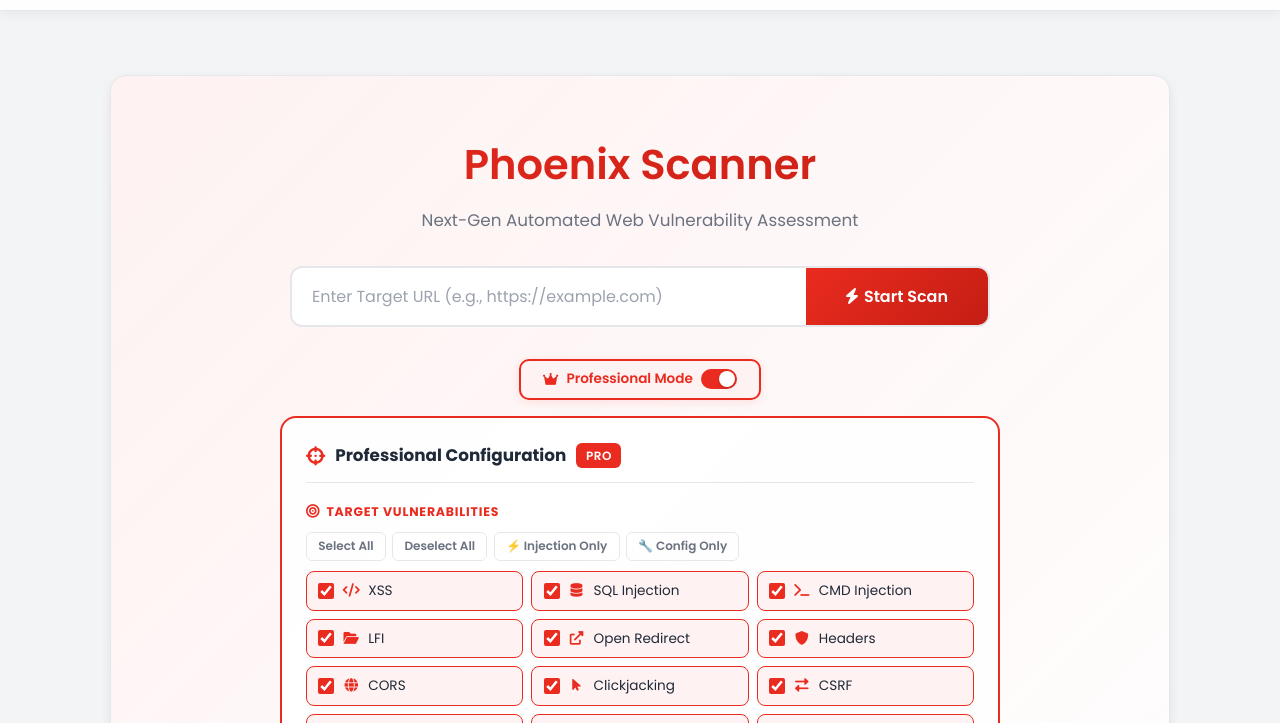
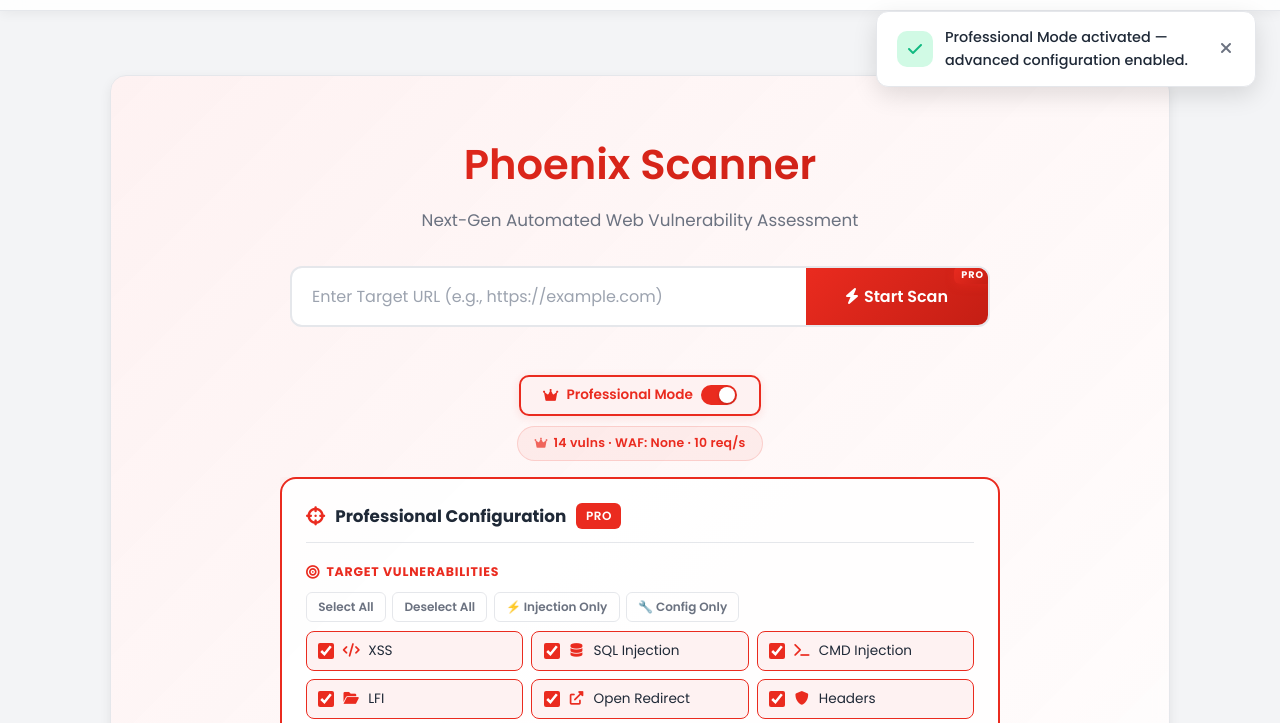
Before and after one commit to mohammed-salem-CS/phoenix-scanner, a website: page frontend/index.html in a window 1280 px wide. Both pictures are taken after a click on the button "Professional Mode". Shown: the part 69-792 px from the top of the page. Drawn offline with nearby package versions, Linux system fonts and the light colour scheme.

Commit message:
enhancment toggle pro mode

```diff
--- a/frontend/index.html
+++ b/frontend/index.html
@@ -70,8 +70,10 @@
 
                 <div class="scan-bar">
                     <input type="url" id="scanUrl" placeholder="Enter Target URL (e.g., https://example.com)">
-                    <button id="startScanBtn" onclick="startScan()"><i class="fas fa-bolt" style="margin-right:6px;"></i>Start
-                        Scan</button>
+                    <button id="startScanBtn" onclick="startScan()">
+                        <i class="fas fa-bolt" style="margin-right:6px;"></i>Start Scan
+                        <span class="pro-badge" id="proBadge">PRO</span>
+                    </button>
                     <button id="cancelScanBtn" onclick="cancelScan()" style="display:none; background: var(--danger-red); border-color: var(--danger-red);"><i class="fas fa-times" style="margin-right:6px;"></i>Cancel</button>
                 </div>
 
@@ -81,7 +83,7 @@
                     <button class="scan-mode-btn active" id="modeScript" onclick="setScanMode('script')">
                         <i class="fas fa-terminal"></i>
                         <span>Script Engine</span>
-                        <small>Deep crawling & payload testing</small>
+                        <small>Deep crawling &amp; payload testing</small>
                     </button>
                     <button class="scan-mode-btn" id="modeAI" onclick="setScanMode('ai')">
                         <i class="fas fa-robot"></i>
@@ -102,6 +104,14 @@
                         <span>Professional Mode</span>
                         <div class="pro-switch"></div>
                     </button>
+                </div>
+
+                <!-- Pro Mode Compact Summary -->
+                <div class="pro-mode-summary" id="proModeSummary">
+                    <div class="pro-mode-summary-inner" id="proModeSummaryInner">
+                        <i class="fas fa-crown"></i>
+                        <span id="proSummaryText">14 vulns · WAF: None · 10 req/s</span>
+                    </div>
                 </div>
 
                 <!-- Professional Mode Settings Panel -->
--- a/frontend/script.js
+++ b/frontend/script.js
@@ -197,33 +197,77 @@ function toggleProMode() {
     proModeSettings.enabled = !proModeSettings.enabled;
     applyProModeUI(proModeSettings.enabled);
     saveProModeState();
+
+    // Toast confirmation
+    if (proModeSettings.enabled) {
+        showToast('Professional Mode activated — advanced configuration enabled.', 'success', 3500);
+    } else {
+        showToast('Switched to Standard Mode.', 'info', 3000);
+    }
 }
 
 function applyProModeUI(enabled) {
     const toggleBtn = document.getElementById('proModeToggleBtn');
     const panel = document.getElementById('proModePanel');
     const scanModeSelector = document.getElementById('scanModeSelector');
+    const proBadge = document.getElementById('proBadge');
+    const proSummary = document.getElementById('proModeSummary');
 
     if (enabled) {
         document.body.classList.add('pro-mode');
         toggleBtn?.classList.add('active');
-        panel?.classList.add('open');
-
-        // Hide inspection mode options (scan mode selector & auto-login settings)
-        if (scanModeSelector) scanModeSelector.style.display = 'none';
+
+        // Animated crossfade: slide scan modes out, then open pro panel
+        if (scanModeSelector) scanModeSelector.classList.add('pro-hidden');
+
+        // Open pro panel after scan modes start fading (staggered)
+        setTimeout(() => panel?.classList.add('open'), 150);
+
+        // Show PRO badge on scan button with pop-in
+        setTimeout(() => proBadge?.classList.add('visible'), 200);
+
+        // Show & update compact summary
+        updateProModeSummary();
+        setTimeout(() => proSummary?.classList.add('visible'), 250);
 
         // Sync checkbox UI with state
         syncVulnCheckboxes();
         syncWafLevelUI();
         syncRateSlider();
     } else {
-        document.body.classList.remove('pro-mode');
+        // Close pro panel first
+        panel?.classList.remove('open');
+        proSummary?.classList.remove('visible');
+        proBadge?.classList.remove('visible');
+
+        // Fade scan modes back in after panel starts closing
+        setTimeout(() => {
+            if (scanModeSelector) scanModeSelector.classList.remove('pro-hidden');
+        }, 150);
+
+        // Remove pro-mode theme after transitions settle
+        setTimeout(() => {
+            document.body.classList.remove('pro-mode');
+        }, 300);
+
         toggleBtn?.classList.remove('active');
-        panel?.classList.remove('open');
-
-        // Restore inspection mode options
-        if (scanModeSelector) scanModeSelector.style.display = '';
-    }
+    }
+}
+
+/**
+ * Build and update the compact settings summary text.
+ * Called whenever pro mode settings change.
+ */
+function updateProModeSummary() {
+    const textEl = document.getElementById('proSummaryText');
+    if (!textEl) return;
+
+    const vulnCount = proModeSettings.vulnerabilities.length;
+    const wafLabels = { none: 'None', basic: 'Basic', advanced: 'Advanced' };
+    const wafLabel = wafLabels[proModeSettings.wafLevel] || 'None';
+    const rate = proModeSettings.requestsPerSecond;
+
+    textEl.textContent = `${vulnCount} vuln${vulnCount !== 1 ? 's' : ''} · WAF: ${wafLabel} · ${rate} req/s`;
 }
 
 // ── Vulnerability Targeting ──
@@ -259,6 +303,7 @@ document.addEventListener('DOMContentLoaded', () => {
             item.classList.remove('checked');
         }
         saveProModeState();
+        updateProModeSummary();
     });
 });
 
@@ -266,12 +311,14 @@ function proSelectAll() {
     proModeSettings.vulnerabilities = [...ALL_VULN_TYPES];
     syncVulnCheckboxes();
     saveProModeState();
+    updateProModeSummary();
 }
 
 function proDeselectAll() {
     proModeSettings.vulnerabilities = [];
     syncVulnCheckboxes();
     saveProModeState();
+    updateProModeSummary();
 }
 
 function proSelectPreset(preset) {
@@ -282,6 +329,7 @@ function proSelectPreset(preset) {
     }
     syncVulnCheckboxes();
     saveProModeState();
+    updateProModeSummary();
 }
 
 // ── WAF Evasion Level ──
@@ -290,6 +338,7 @@ function setWafLevel(level) {
     proModeSettings.wafLevel = level;
     syncWafLevelUI();
     saveProModeState();
+    updateProModeSummary();
 }
 
 function syncWafLevelUI() {
@@ -309,6 +358,7 @@ function updateRateDisplay(value) {
     }
     proModeSettings.requestsPerSecond = parseInt(value, 10);
     saveProModeState();
+    updateProModeSummary();
 }
 
 function syncRateSlider() {
--- a/frontend/style.css
+++ b/frontend/style.css
@@ -45,8 +45,10 @@
 /* Dark Mode Overrides - BLAZE DARK MODE (Phoenix Inspired) */
 body.dark-mode {
     /* 1. The Base: True Black for Maximum Contrast */
-    --bg-body: #000000;            /* Absolute black as requested */
-    --white: #000000;              /* Surfaces blend into black */
+    --bg-body: #000000;
+    /* Absolute black as requested */
+    --white: #000000;
+    /* Surfaces blend into black */
     --card-bg: #000000;
     --stat-card-bg: #0A0A0A;
     --navbar-bg: #000000;
@@ -54,19 +56,23 @@ body.dark-mode {
     --scrollbar-thumb: #1C1917;
 
     /* 2. Typography: Warm High-Contrast Palette */
-    --dark-text: #FAF7F5;          /* High-contrast soft cream */
-    --light-text: #A8A29E;         /* Warm grey for secondary info */
+    --dark-text: #FAF7F5;
+    /* High-contrast soft cream */
+    --light-text: #A8A29E;
+    /* Warm grey for secondary info */
     --disabled-text: #57534E;
 
     /* 3. Accent Color: Safety Orange Blaze */
-    --primary-orange: #F97316;           /* Vivid Safety Orange */
+    --primary-orange: #F97316;
+    /* Vivid Safety Orange */
     --primary-orange-dark: #EA580C;
     --primary-orange-light: #FB923C;
     --light-orange-bg: rgba(249, 115, 22, 0.12);
     --accent-yellow: #FBBF24;
 
     /* 4. Alert System: Vibrant Contrast */
-    --danger-red: #EF4444;         /* Vibrant Intense Red */
+    --danger-red: #EF4444;
+    /* Vibrant Intense Red */
     --critical-darkred: #991B1B;
     --warning-amber: #F59E0B;
     --info-blue: #38BDF8;
@@ -74,11 +80,13 @@ body.dark-mode {
 
     /* 5. Interactive States: Intensified Glows */
     --border-color: transparent;
-    --border-glow: 0 0 25px rgba(234, 88, 12, 0.25); /* Larger, more vibrant glow */
+    --border-glow: 0 0 25px rgba(234, 88, 12, 0.25);
+    /* Larger, more vibrant glow */
     --shadow-sm: 0 1px 3px rgba(0, 0, 0, 0.8);
     --shadow-md: 0 4px 12px rgba(0, 0, 0, 0.9);
     --shadow-lg: 0 12px 24px rgba(0, 0, 0, 1);
-    --shadow-orange: 0 0 35px rgba(249, 115, 22, 0.5); /* Powerful focal glow for the blaze */
+    --shadow-orange: 0 0 35px rgba(249, 115, 22, 0.5);
+    /* Powerful focal glow for the blaze */
 }
 
 /* Enhanced Luminous Depth for elements in Dark Mode (No hard borders) */
@@ -92,12 +100,14 @@ body.dark-mode .sidebar-menu {
 
 body.dark-mode .styled-table td,
 body.dark-mode .styled-table th {
-    border-bottom: 1px solid rgba(249, 115, 22, 0.05); /* Minimal separator, barely visible */
+    border-bottom: 1px solid rgba(249, 115, 22, 0.05);
+    /* Minimal separator, barely visible */
 }
 
 body.dark-mode .styled-table tbody tr:hover {
     background-color: rgba(249, 115, 22, 0.05);
-    box-shadow: inset 0 0 10px rgba(249, 115, 22, 0.05); /* Soft inner glow on hover */
+    box-shadow: inset 0 0 10px rgba(249, 115, 22, 0.05);
+    /* Soft inner glow on hover */
 }
 
 body.dark-mode .sidebar-menu div {
@@ -137,7 +147,8 @@ html {
 
 body {
     font-family: 'Poppins', 'Inter', sans-serif;
-    background-color: var(--bg-body); /* Dynamic: Switches with theme */
+    background-color: var(--bg-body);
+    /* Dynamic: Switches with theme */
     background-attachment: fixed;
     color: var(--dark-text);
     line-height: 1.6;
@@ -173,11 +184,9 @@ body.dark-mode::after {
     left: 0;
     width: 100%;
     height: 100%;
-    background: linear-gradient(
-        transparent 0%,
-        rgba(234, 88, 12, 0.05) 50%,
-        transparent 100%
-    );
+    background: linear-gradient(transparent 0%,
+            rgba(234, 88, 12, 0.05) 50%,
+            transparent 100%);
     background-size: 100% 4px;
     animation: scanline 10s linear infinite;
     pointer-events: none;
@@ -186,8 +195,13 @@ body.dark-mode::after {
 }
 
 @keyframes scanline {
-    0% { transform: translateY(-100%); }
-    100% { transform: translateY(100%); }
+    0% {
+        transform: translateY(-100%);
+    }
+
+    100% {
+        transform: translateY(100%);
+    }
 }
 
 .container {
@@ -1500,6 +1514,23 @@ body.dark-mode .tool-btn:hover {
     max-width: 720px;
     position: relative;
     z-index: 1;
+    /* Animated crossfade transition */
+    opacity: 1;
+    max-height: 200px;
+    transform: translateY(0);
+    overflow: hidden;
+    transition: opacity 0.35s ease,
+        max-height 0.4s cubic-bezier(0.4, 0, 0.2, 1),
+        transform 0.35s ease,
+        margin 0.35s ease;
+}
+
+.scan-mode-selector.pro-hidden {
+    opacity: 0;
+    max-height: 0;
+    transform: translateY(-10px);
+    margin-top: 0;
+    pointer-events: none;
 }
 
 .scan-mode-btn {
@@ -1961,7 +1992,7 @@ body.dark-mode .compare-stat-persistent {
     align-items: center;
     gap: 1rem;
     padding: 0.8rem 1.2rem;
-    background: linear-gradient(135deg, var(--light-orange-bg), rgba(255,247,237,0.5));
+    background: linear-gradient(135deg, var(--light-orange-bg), rgba(255, 247, 237, 0.5));
     border: 1px solid var(--primary-orange-light);
     border-radius: 12px;
     margin-bottom: 1rem;
@@ -2093,8 +2124,15 @@ body.dark-mode .vuln-modal {
 }
 
 @keyframes severityPulse {
-    0%, 100% { background-position: 0% 50%; }
-    50% { background-position: 100% 50%; }
+
+    0%,
+    100% {
+        background-position: 0% 50%;
+    }
+
+    50% {
+        background-position: 100% 50%;
+    }
 }
 
 /* Header */
@@ -2264,10 +2302,21 @@ body.dark-mode .vuln-modal-impact-item {
     font-weight: 700;
 }
 
-.vuln-modal-impact-value.impact-critical { color: #991B1B; }
-.vuln-modal-impact-value.impact-high { color: #EF4444; }
-.vuln-modal-impact-value.impact-medium { color: #D97706; }
-.vuln-modal-impact-value.impact-low { color: #3B82F6; }
+.vuln-modal-impact-value.impact-critical {
+    color: #991B1B;
+}
+
+.vuln-modal-impact-value.impact-high {
+    color: #EF4444;
+}
+
+.vuln-modal-impact-value.impact-medium {
+    color: #D97706;
+}
+
+.vuln-modal-impact-value.impact-low {
+    color: #3B82F6;
+}
 
 /* Remediation steps */
 .vuln-modal-remediation {
@@ -2473,11 +2522,9 @@ body.pro-mode.dark-mode::before {
 }
 
 body.pro-mode.dark-mode::after {
-    background: linear-gradient(
-        transparent 0%,
-        rgba(234, 43, 31, 0.05) 50%,
-        transparent 100%
-    );
+    background: linear-gradient(transparent 0%,
+            rgba(234, 43, 31, 0.05) 50%,
+            transparent 100%);
 }
 
 body.pro-mode.dark-mode .card,
@@ -2516,9 +2563,17 @@ body.pro-mode .scan-mode-btn.active#modeScript {
     box-shadow: 0 4px 14px rgba(234, 43, 31, 0.15);
 }
 
-body.pro-mode .scan-mode-btn.active#modeScript i { color: #EA2B1F; }
-body.pro-mode .scan-mode-btn.active#modeScript span { color: #C41E14; }
-body.pro-mode .scan-mode-btn.active#modeScript::after { color: #EA2B1F; }
+body.pro-mode .scan-mode-btn.active#modeScript i {
+    color: #EA2B1F;
+}
+
+body.pro-mode .scan-mode-btn.active#modeScript span {
+    color: #C41E14;
+}
+
+body.pro-mode .scan-mode-btn.active#modeScript::after {
+    color: #EA2B1F;
+}
 
 /* Progress bar in Pro Mode */
 body.pro-mode .progress-fill {
@@ -2635,7 +2690,7 @@ body.dark-mode .pro-mode-toggle-btn.active {
     border-radius: 50%;
     background: white;
     transition: transform var(--transition-normal);
-    box-shadow: 0 1px 3px rgba(0,0,0,0.2);
+    box-shadow: 0 1px 3px rgba(0, 0, 0, 0.2);
 }
 
 .pro-mode-toggle-btn.active .pro-switch {
@@ -2654,8 +2709,8 @@ body.dark-mode .pro-mode-toggle-btn.active {
     overflow: hidden;
     opacity: 0;
     transition: max-height 0.45s cubic-bezier(0.4, 0, 0.2, 1),
-                opacity 0.3s ease,
-                margin 0.3s ease;
+        opacity 0.3s ease,
+        margin 0.3s ease;
     position: relative;
     z-index: 1;
 }
@@ -2891,6 +2946,7 @@ body.dark-mode .waf-level-card {
     border-color: #10B981;
     background: #ECFDF5;
 }
+
 body.dark-mode .waf-level-card.active[data-level="none"] {
     background: rgba(16, 185, 129, 0.1);
     border-color: #10B981;
@@ -2900,6 +2956,7 @@ body.dark-mode .waf-level-card.active[data-level="none"] {
     border-color: #F59E0B;
     background: #FFFBEB;
 }
+
 body.dark-mode .waf-level-card.active[data-level="basic"] {
     background: rgba(245, 158, 11, 0.1);
     border-color: #F59E0B;
@@ -2910,6 +2967,7 @@ body.dark-mode .waf-level-card.active[data-level="basic"] {
     background: #FEF2F2;
     box-shadow: 0 4px 14px rgba(234, 43, 31, 0.15);
 }
+
 body.dark-mode .waf-level-card.active[data-level="advanced"] {
     background: rgba(234, 43, 31, 0.1);
     border-color: #EA2B1F;
@@ -2945,7 +3003,7 @@ body.dark-mode .waf-level-card.active[data-level="advanced"] {
     border-radius: 50%;
     background: white;
     border: 3px solid #EA2B1F;
-    box-shadow: 0 2px 6px rgba(0,0,0,0.15);
+    box-shadow: 0 2px 6px rgba(0, 0, 0, 0.15);
     cursor: pointer;
     transition: transform var(--transition-fast), box-shadow var(--transition-fast);
 }
@@ -2961,7 +3019,7 @@ body.dark-mode .waf-level-card.active[data-level="advanced"] {
     border-radius: 50%;
     background: white;
     border: 3px solid #EA2B1F;
-    box-shadow: 0 2px 6px rgba(0,0,0,0.15);
+    box-shadow: 0 2px 6px rgba(0, 0, 0, 0.15);
     cursor: pointer;
 }
 
@@ -3035,3 +3093,139 @@ body.dark-mode .pro-divider {
         padding: 1rem;
     }
 }
+
+/* ============================================= */
+/*  PRO MODE — Smooth Color Theme Transition     */
+/* ============================================= */
+
+/* Transition color-related properties on key elements for fluid pro-mode switch */
+.navbar,
+.navbar .logo-text,
+.card,
+.stat-card,
+.scan-bar,
+.scan-bar button,
+.progress-fill,
+.tool-btn,
+.save-btn,
+.scan-mode-btn,
+.pro-mode-toggle-btn {
+    transition: background 0.5s ease,
+        border-color 0.5s ease,
+        box-shadow 0.5s ease,
+        color 0.5s ease;
+}
+
+.navbar .logo-text {
+    transition: background 0.5s ease,
+        -webkit-text-fill-color 0.5s ease;
+}
+
+.progress-fill {
+    transition: width var(--transition-normal),
+        background 0.5s ease,
+        box-shadow 0.5s ease;
+}
+
+/* ============================================= */
+/*  PRO MODE — PRO Badge on Scan Button          */
+/* ============================================= */
+
+#startScanBtn {
+    position: relative;
+    overflow: visible;
+}
+
+.pro-badge {
+    position: absolute;
+    top: -2px;
+    right: -3px;
+    background: linear-gradient(135deg, #EA2B1F, #C41E14);
+    color: white;
+    font-size: 0.6rem;
+    font-weight: 800;
+    letter-spacing: 1px;
+    padding: 2px 7px;
+    border-radius: 6px;
+    text-transform: uppercase;
+    box-shadow: 0 2px 8px rgba(234, 43, 31, 0.4);
+    pointer-events: none;
+    animation: proBadgePulse 2s ease-in-out infinite;
+    z-index: 2;
+    opacity: 0;
+    transform: scale(0.5);
+    transition: opacity 0.3s ease, transform 0.3s cubic-bezier(0.34, 1.56, 0.64, 1);
+}
+
+.pro-badge.visible {
+    opacity: 1;
+    transform: scale(1);
+}
+
+@keyframes proBadgePulse {
+
+    0%,
+    100% {
+        box-shadow: 0 2px 8px rgba(234, 43, 31, 0.4);
+    }
+
+    50% {
+        box-shadow: 0 2px 14px rgba(234, 43, 31, 0.7);
+    }
+}
+
+/* ============================================= */
+/*  PRO MODE — Compact Settings Summary          */
+/* ============================================= */
+
+.pro-mode-summary {
+    max-width: 720px;
+    margin: 0 auto;
+    text-align: center;
+    overflow: hidden;
+    max-height: 0;
+    opacity: 0;
+    transition: max-height 0.4s cubic-bezier(0.4, 0, 0.2, 1),
+        opacity 0.35s ease,
+        margin 0.3s ease;
+}
+
+.pro-mode-summary.visible {
+    max-height: 60px;
+    opacity: 1;
+    margin-top: 0.6rem;
+}
+
+.pro-mode-summary-inner {
+    display: inline-flex;
+    align-items: center;
+    gap: 6px;
+    padding: 0.4rem 1rem;
+    background: rgba(234, 43, 31, 0.06);
+    border: 1px solid rgba(234, 43, 31, 0.15);
+    border-radius: 20px;
+    font-size: 0.78rem;
+    font-weight: 600;
+    color: #EA2B1F;
+    letter-spacing: 0.2px;
+}
+
+body.dark-mode .pro-mode-summary-inner {
+    background: rgba(234, 43, 31, 0.08);
+    border-color: rgba(234, 43, 31, 0.2);
+    color: #F87171;
+}
+
+.pro-mode-summary-inner i {
+    font-size: 0.72rem;
+    opacity: 0.7;
+}
+
+.pro-summary-dot {
+    width: 3px;
+    height: 3px;
+    border-radius: 50%;
+    background: currentColor;
+    opacity: 0.4;
+    display: inline-block;
+}
```
